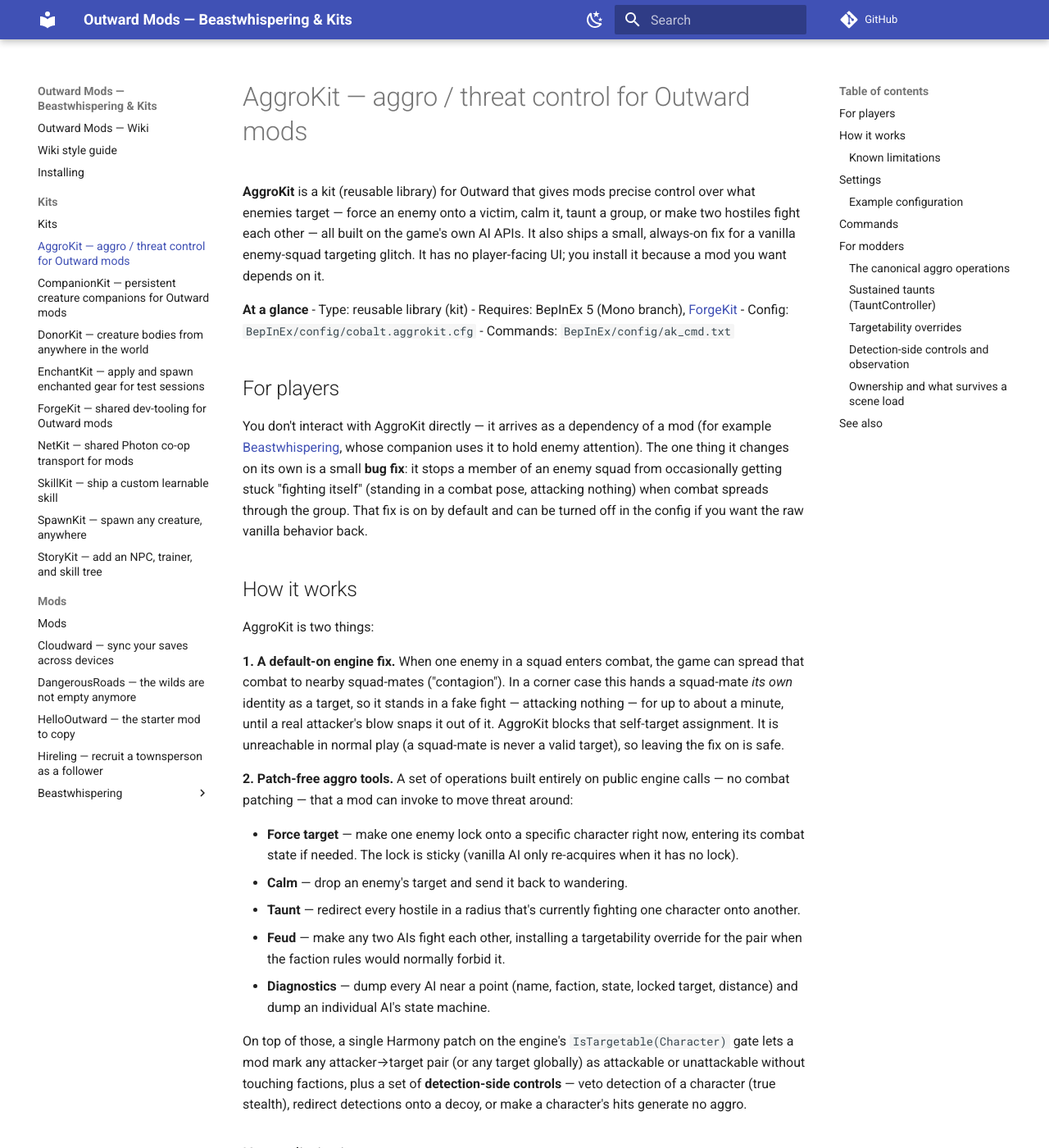
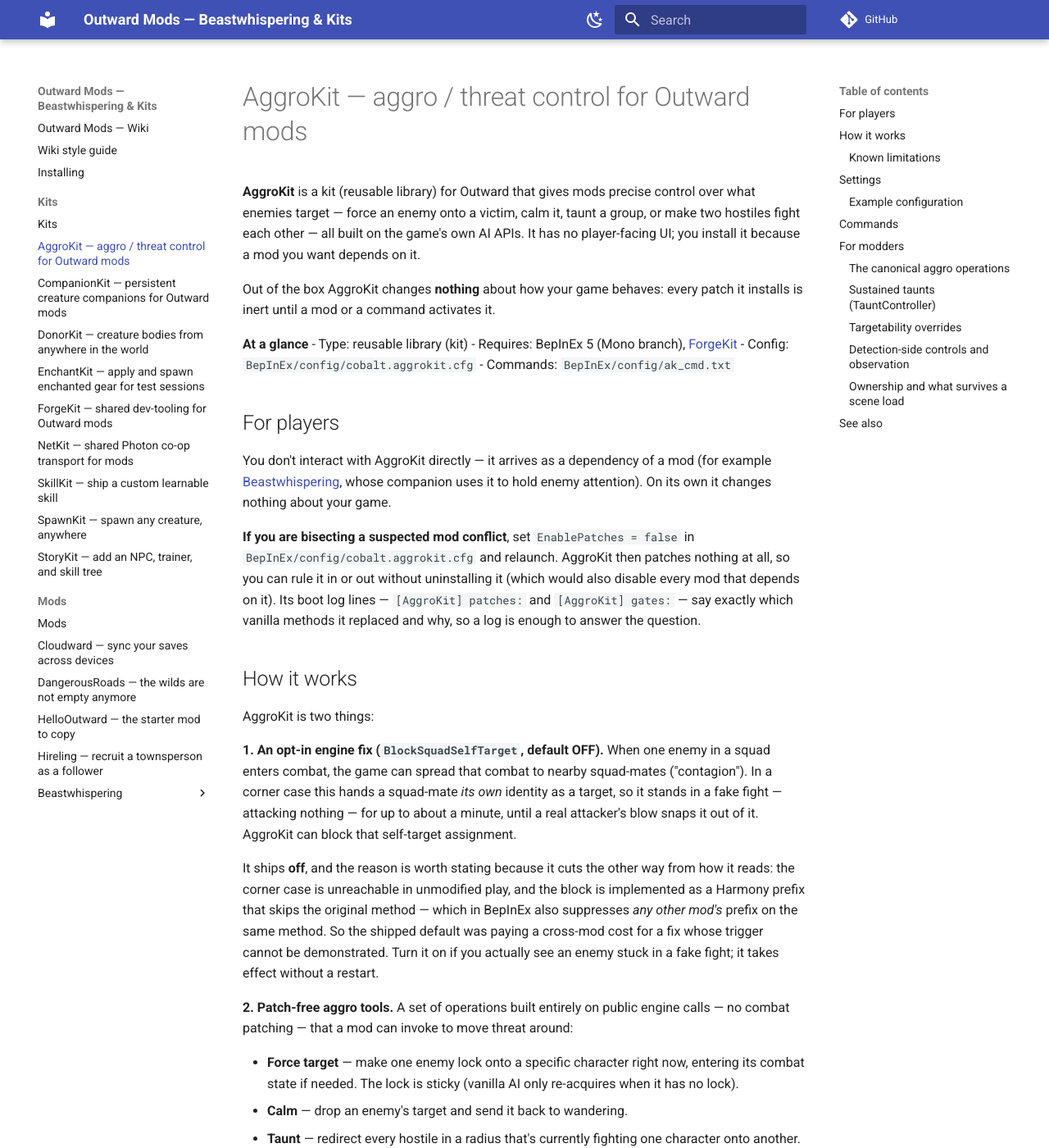
Before and after one commit to cobalt-craft/outward-mods-wiki, an MkDocs documentation site: the page built from docs/kits/aggrokit.md, in a window 1280 px wide and 1400 px high. Shown: the whole window at 82% size. Built offline with MkDocs 1.6.1 and Material for MkDocs 9.7.7, drawn with Linux system fonts in a browser that asks for light colours; comment, search, counter and statistics services are not loaded; some of the changed text lies outside the part shown.

Commit message:
Sync wiki from source @ 5c75d06

````diff
--- a/docs/kits/aggrokit.md
+++ b/docs/kits/aggrokit.md
@@ -2,9 +2,11 @@
 
 **AggroKit** is a kit (reusable library) for Outward that gives mods precise control over what
 enemies target — force an enemy onto a victim, calm it, taunt a group, or make two hostiles fight
-each other — all built on the game's own AI APIs. It also ships a small, always-on fix for a
-vanilla enemy-squad targeting glitch. It has no player-facing UI; you install it because a mod you
-want depends on it.
+each other — all built on the game's own AI APIs. It has no player-facing UI; you install it because
+a mod you want depends on it.
+
+Out of the box AggroKit changes **nothing** about how your game behaves: every patch it installs is
+inert until a mod or a command activates it.
 
 **At a glance**
 - Type: reusable library (kit)
@@ -16,20 +18,30 @@ want depends on it.
 
 You don't interact with AggroKit directly — it arrives as a dependency of a mod (for example
 [Beastwhispering](../mods/beastwhispering/README.md), whose companion uses it to hold enemy
-attention). The one thing it changes on its own is a small **bug fix**: it stops a member of an
-enemy squad from occasionally getting stuck "fighting itself" (standing in a combat pose, attacking
-nothing) when combat spreads through the group. That fix is on by default and can be turned off in
-the config if you want the raw vanilla behavior back.
+attention). On its own it changes nothing about your game.
+
+**If you are bisecting a suspected mod conflict**, set `EnablePatches = false` in
+`BepInEx/config/cobalt.aggrokit.cfg` and relaunch. AggroKit then patches nothing at all, so you can
+rule it in or out without uninstalling it (which would also disable every mod that depends on it).
+Its boot log lines — `[AggroKit] patches:` and `[AggroKit] gates:` — say exactly which vanilla
+methods it replaced and why, so a log is enough to answer the question.
 
 ## How it works
 
 AggroKit is two things:
 
-**1. A default-on engine fix.** When one enemy in a squad enters combat, the game can spread that
-combat to nearby squad-mates ("contagion"). In a corner case this hands a squad-mate *its own*
-identity as a target, so it stands in a fake fight — attacking nothing — for up to about a minute,
-until a real attacker's blow snaps it out of it. AggroKit blocks that self-target assignment. It is
-unreachable in normal play (a squad-mate is never a valid target), so leaving the fix on is safe.
+**1. An opt-in engine fix (`BlockSquadSelfTarget`, default OFF).** When one enemy in a squad enters
+combat, the game can spread that combat to nearby squad-mates ("contagion"). In a corner case this
+hands a squad-mate *its own* identity as a target, so it stands in a fake fight — attacking nothing —
+for up to about a minute, until a real attacker's blow snaps it out of it. AggroKit can block that
+self-target assignment.
+
+It ships **off**, and the reason is worth stating because it cuts the other way from how it reads:
+the corner case is unreachable in unmodified play, and the block is implemented as a Harmony prefix
+that skips the original method — which in BepInEx also suppresses *any other mod's* prefix on the
+same method. So the shipped default was paying a cross-mod cost for a fix whose trigger cannot be
+demonstrated. Turn it on if you actually see an enemy stuck in a fake fight; it takes effect without
+a restart.
 
 **2. Patch-free aggro tools.** A set of operations built entirely on public engine calls — no
 combat patching — that a mod can invoke to move threat around:
@@ -71,10 +83,12 @@ stealth), redirect detections onto a decoy, or make a character's hits generate
 | `Dev` | `EnableDumpKey` | `true` | Whether the dump key logs an aggro dump of nearby AI. |
 | `Dev` | `DumpKey` | `F3` | Key that logs an aggro dump of AI near the player (rebindable; needs `EnableDumpKey`). |
 | `Research` | `EnableObservation` | `false` | Re-arm the purely-observational Harmony taps that record the `[AGGRO]` event buffer (target changes, state switches, squad hand-outs, faction flips). Off by default so these hot AI-tick paths stay unpatched. Applied at load — changing it needs a game restart. |
-| `Fixes` | `BlockSquadSelfTarget` | `true` | Kill-switch for the always-on squad self-target fix. On is safe; turn off only to observe the raw engine bug. |
+| `Fixes` | `EnablePatches` | `true` | Master switch for **every** Harmony patch AggroKit installs. Off = AggroKit patches nothing at all, while the library calls and `ak_cmd.txt` verbs keep working — set it off to rule AggroKit out of a mod-conflict bisection without uninstalling it. Applied at load — changing it needs a game restart. |
+| `Fixes` | `BlockSquadSelfTarget` | `false` | Opt-in squad self-target fix (see *How it works*). Off by default: the case is unreachable in unmodified play, and the block suppresses other mods' patches on the same method. Read live — no restart needed. |
 
-The detection-side control patches and the targetability override gate are always installed but stay
-inert until a command or a mod activates them, so they cost nothing when unused.
+With `EnablePatches` on (the default), the detection-side control patches and the targetability
+override gate are installed but stay inert until a command or a mod activates them, so they cost
+nothing when unused.
 
 Edit the file with the game closed: AggroKit does not take ForgeKit's shared verb pack, so it has no
 `reloadcfg` verb and every change here — including a `DumpKey` rebind — is picked up at the next
@@ -94,7 +108,8 @@ DumpKey = F3
 EnableObservation = false
 
 [Fixes]
-BlockSquadSelfTarget = true
+EnablePatches = true
+BlockSquadSelfTarget = false
 ```
 
 A full generated example lives at `tests/fixtures/config/cobalt.aggrokit.cfg`, and the shared-settings
@@ -214,7 +229,7 @@ not an absolute.
 
 ### Targetability overrides
 
-`AggroKit.TargetableOverrides` backs the one Harmony patch AggroKit ships — a postfix on
+`AggroKit.TargetableOverrides` backs the targetability gate — a postfix on
 `TargetingSystem.IsTargetable(Character)`. Force a specific attacker→target pair (or any→target)
 attackable or not, without changing factions:
 
````
Also changed, not shown: docs/mods/beastwhispering/combat-and-companion.md (+2 -2 lines), docs/mods/beastwhispering/data-manifests.md (+1 -0 lines), docs/mods/beastwhispering/dev-verbs.md (+1 -0 lines).
